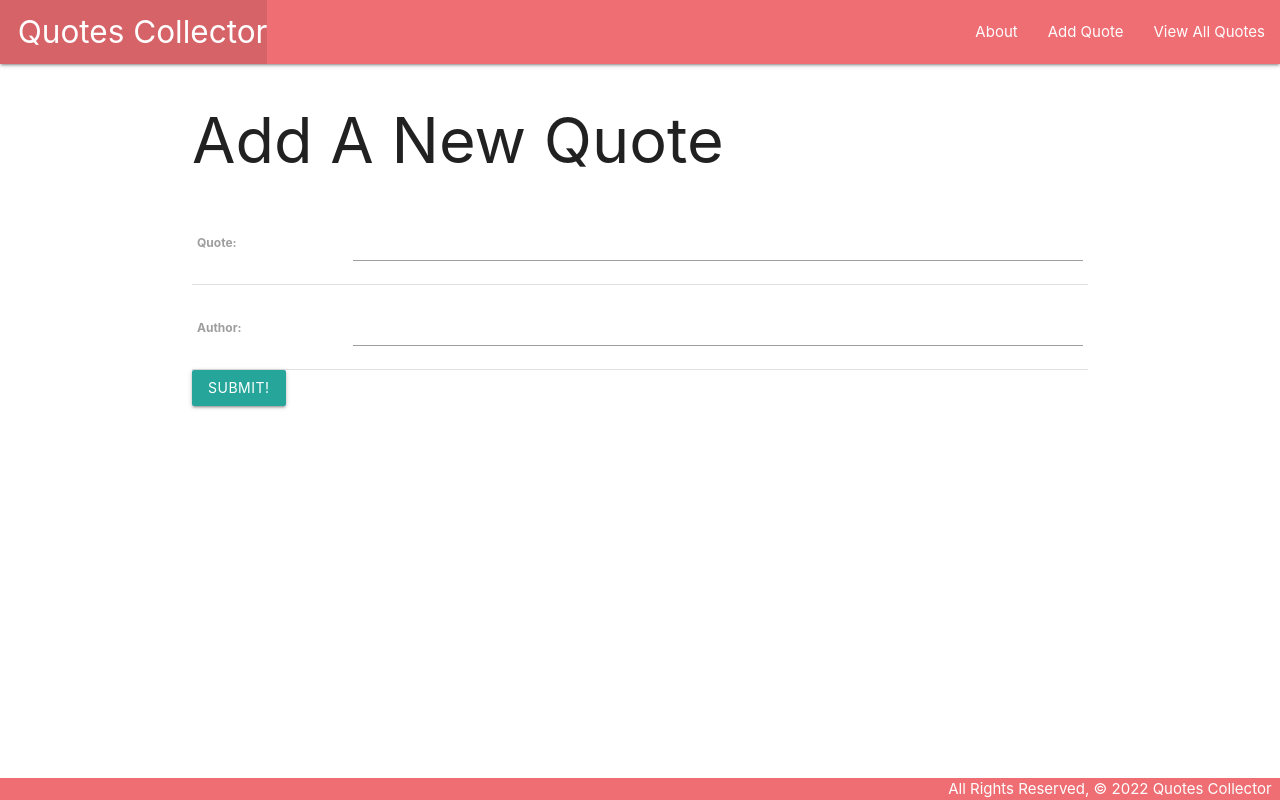
After one commit to bholeneha/quotescollector, a Django app: page /quotes/create/ in a window 1280 px wide. The commit adds this page. Run offline with Django 4.2, Linux system fonts and the light colour scheme.

Commit message:
add update & delete functionality

```diff
--- a/main_app/models.py
+++ b/main_app/models.py
@@ -1,4 +1,5 @@
 from django.db import models
+from django.urls import reverse
 
 # Create your models here.
 class Quote(models.Model):
@@ -6,4 +7,7 @@ class Quote(models.Model):
     author = models.CharField(max_length=100)
 
     def __str__(self):
-        return self.quote
+        return f'Quote Number {self.id}'
+
+    def get_absolute_url(self):
+        return reverse('detail', kwargs={'quote_id': self.id})
--- a/main_app/templates/base.html
+++ b/main_app/templates/base.html
@@ -18,6 +18,7 @@
         </ul>
         <ul class="right">
           <li><a href="{% url 'about' %}">About</a></li>
+          <li><a href="{% url 'quotes_create' %}">Add Quote</a></li>
           <li><a href="{% url 'index' %}">View All Quotes</a></li>
         </ul>
       </div>
--- /dev/null
+++ b/main_app/templates/main_app/quote_form.html
@@ -0,0 +1,18 @@
+{% extends 'base.html' %}
+{% block content %}
+
+{% if object %}
+    <h1>Edit Quote</h1>
+{% else %}
+    <h1>Add A New Quote</h1>
+{% endif %}
+
+<form action="" method="POST">
+    {% csrf_token %}
+    <table>
+        {{ form.as_table }}
+    </table>
+    <input type="submit" value="Submit!" class="btn">
+</form>
+
+{% endblock %}
--- a/main_app/templates/quotes/detail.html
+++ b/main_app/templates/quotes/detail.html
@@ -8,6 +8,10 @@
     <span class="card-title">{{ quote.quote }}</span>
     <p>Author: {{ quote.author }}</p>
   </div>
+  <div class="card-action">
+    <a href="{% url 'quotes_update' quote.id %}">Edit</a>
+    <a href="{% url 'quotes_delete' quote.id %}">Delete</a>
+  </div>
 </div>
 
 {% endblock %}
--- a/main_app/urls.py
+++ b/main_app/urls.py
@@ -5,5 +5,8 @@ urlpatterns = [
   path('', views.home, name='home'),
   path('about/', views.about, name='about'),
   path('quotes/', views.quotes_index, name='index'),
-  path('quotes/<int:quote_id>/', views.quotes_detail, name='detail')
+  path('quotes/<int:quote_id>/', views.quotes_detail, name='detail'),
+  path('quotes/create/', views.QuoteCreate.as_view(), name='quotes_create'),
+  path('quotes/<int:pk>/update/', views.QuoteUpdate.as_view(), name='quotes_update'),
+  path('quotes/<int:pk>/delete/', views.QuoteDelete.as_view(), name='quotes_delete')
 ]
--- a/main_app/views.py
+++ b/main_app/views.py
@@ -1,5 +1,18 @@
 from django.shortcuts import render
 from .models import Quote
+from django.views.generic.edit import CreateView, UpdateView, DeleteView
+
+class QuoteCreate(CreateView):
+    model = Quote
+    fields = '__all__'
+
+class QuoteUpdate(UpdateView):
+    model = Quote
+    fields = '__all__'
+
+class QuoteDelete(DeleteView):
+    model = Quote
+    success_url = '/quotes/'
 
 # Create your views here.
 def home(request):
```
Also changed, not shown: main_app/templates/main_app/quote_confirm_delete.html (added, +15 -0 lines), main_app/templates/main_app/quotes_form.html (deleted).
